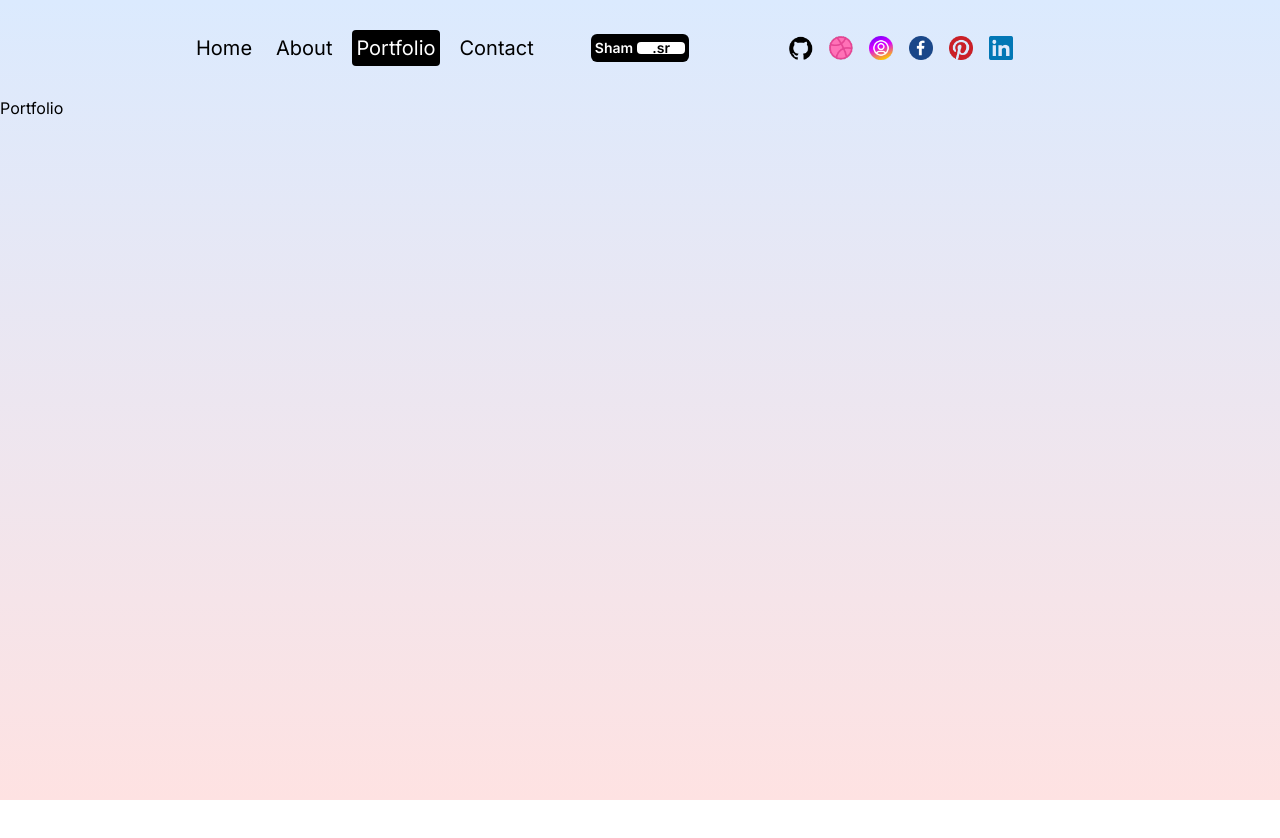
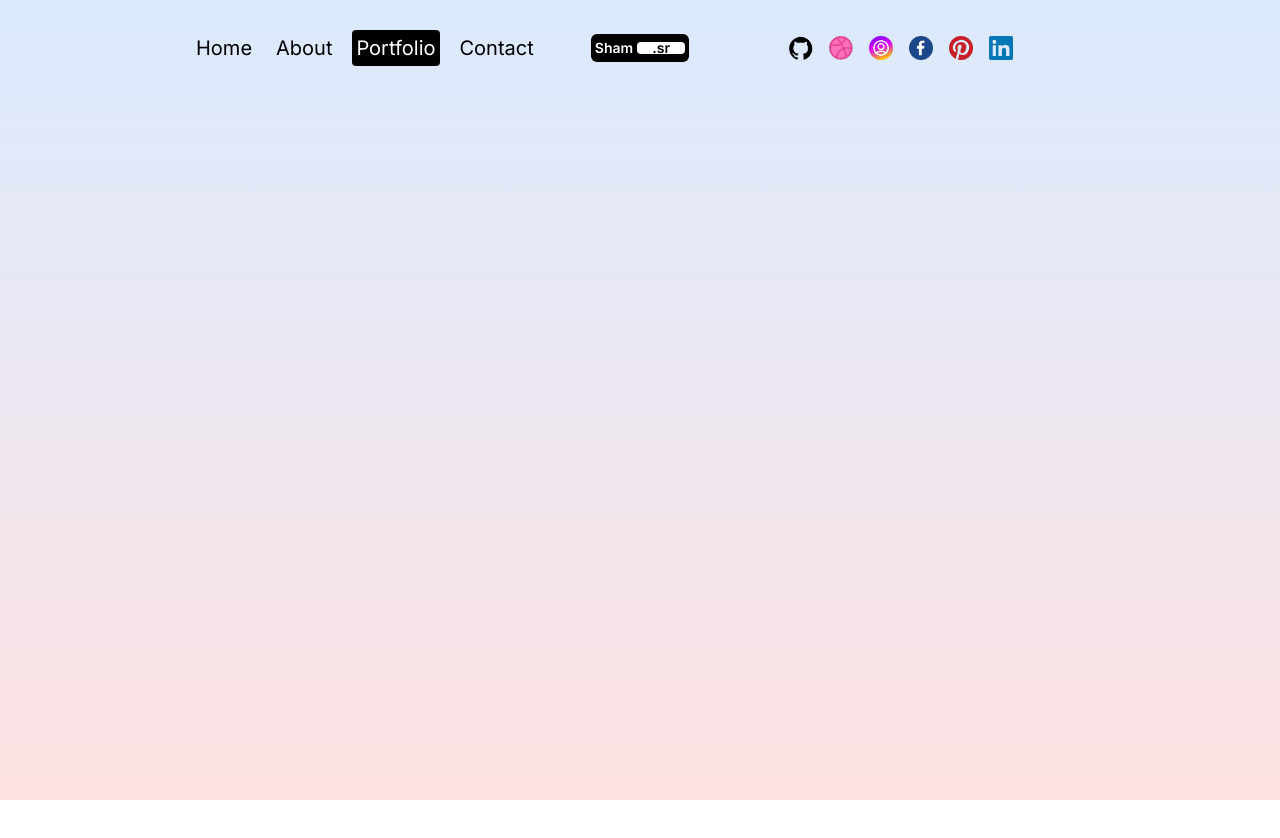
Before and after one commit to ShR4528/next-portfolio, a Next.js app: page /portfolio in a window 1280 px wide. Shown: the top 838 px of the page. Before the commit the page ends 800 px from the top, so only its background shows below. Built offline with nearby package versions, Linux system fonts and the light colour scheme.

Commit message:
start portfoliopage

```diff
--- a/src/app/contact/page.jsx
+++ b/src/app/contact/page.jsx
@@ -6,7 +6,7 @@ const ContactPage = () => {
     <motion.div
       className='h-full'
       initial={{ y: '-200vh' }}
-      animate={{ y: '0vh%' }}
+      animate={{ y: '0%' }}
       transition={{ duration: 1 }}>
       Contant
     </motion.div>
--- a/src/app/portfolio/page.jsx
+++ b/src/app/portfolio/page.jsx
@@ -1,14 +1,15 @@
 'use client';
-import { motion } from 'framer-motion';
+import { motion, useScroll, useTransform } from 'framer-motion';
+import { useState } from 'react';
 
 const PortfolioPage = () => {
   return (
     <motion.div
       className='h-full'
       initial={{ y: '-200vh' }}
-      animate={{ y: '0vh%' }}
+      animate={{ y: '0    %' }}
       transition={{ duration: 1 }}>
-      Portfolio
+      <div className='h-[600vh] relative'> porsfs</div>
     </motion.div>
   );
 };
--- a/src/components/Navbar.jsx
+++ b/src/components/Navbar.jsx
@@ -2,7 +2,7 @@
 import Image from 'next/image';
 import Link from 'next/link';
 import { useState } from 'react';
-import NavLink from './navlink';
+import NavLink from './navLink';
 import { motion } from 'framer-motion';
 
 const links = [
--- a/src/components/navlink.jsx
+++ b/src/components/navlink.jsx
@@ -1,10 +1,10 @@
 'use client';
+
 import Link from 'next/link';
 import { usePathname } from 'next/navigation';
 
 const NavLink = ({ link }) => {
   const pathName = usePathname();
-  console.log(pathName);
 
   return (
     <Link
```
